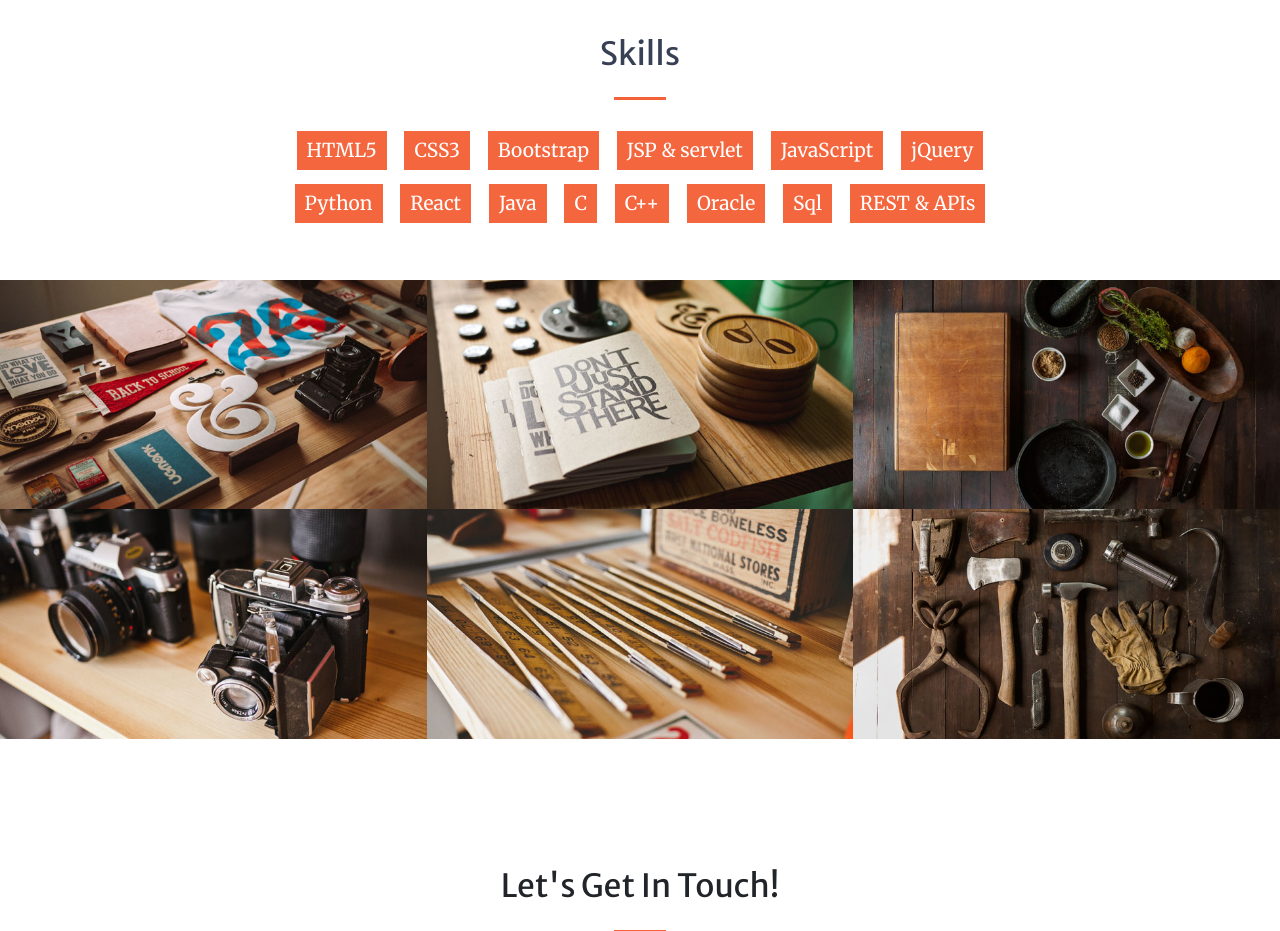
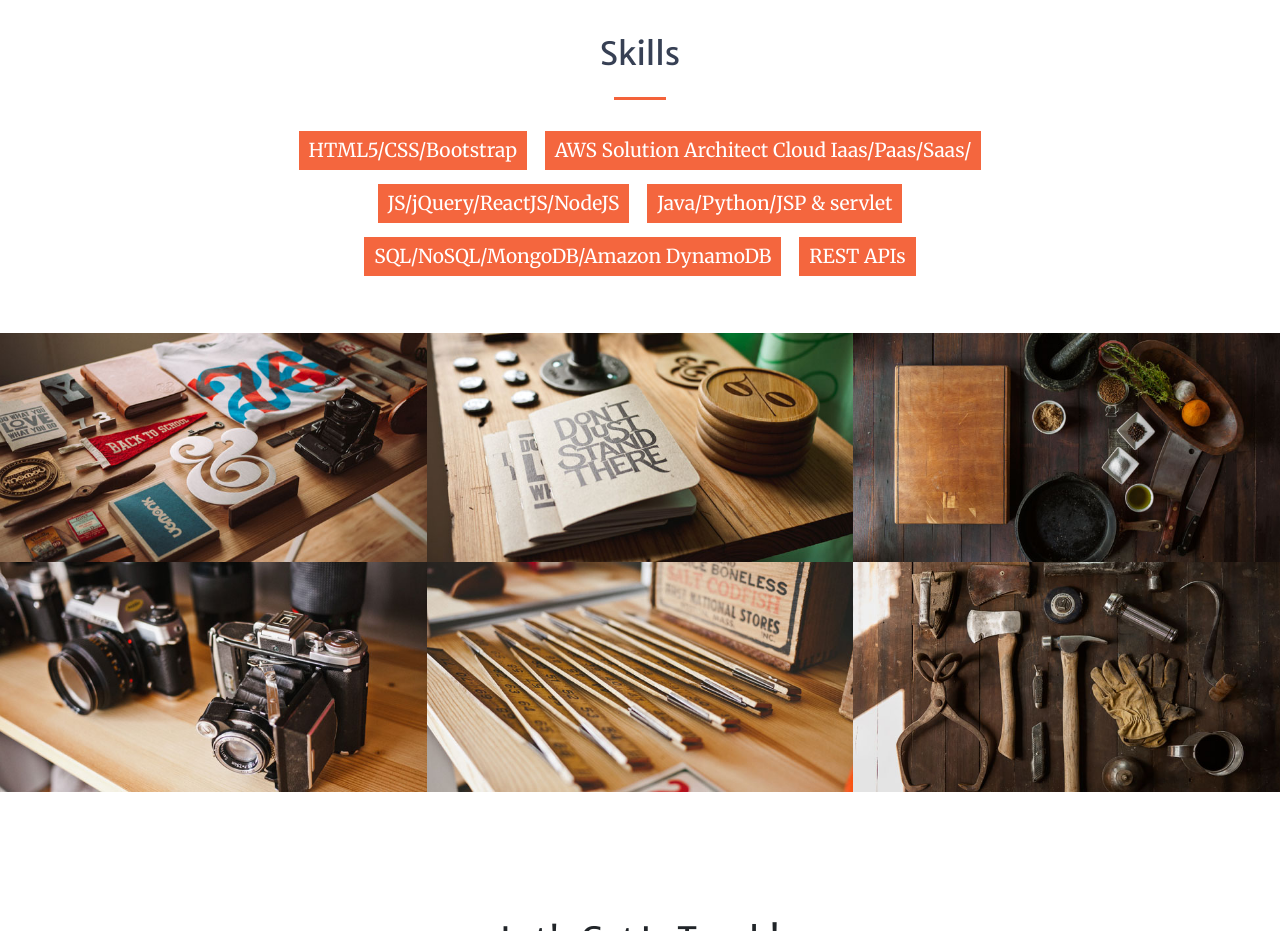
Before and after one commit to gaganpreetsingh-me/full-stack-developer, a plain HTML site: page index.html in a window 1280 px wide. Shown: the part 4880-5811 px from the top of the page. Drawn offline with Linux system fonts and the light colour scheme.

Commit message:
update skills

```diff
--- a/index.html
+++ b/index.html
@@ -297,29 +297,12 @@ and open the template in the editor.
                 <h2 class="text-center mt-0">Skills</h2>
                 <hr class="divider my-4">
                 <ul>
-                    <li>HTML5</li>
-                    <li>CSS3</li>
-                    <li>Bootstrap</li>
-                    <li>JSP & servlet</li>
-                    <li>JavaScript</li>
-                    <li>jQuery</li>
-                    <li>Python</li>
-                    <li>React</li>
-                    <!--<li>Node.js</li>-->
-                    <li>Java</li>
-                    <li>C</li>
-                    <li>C++</li>
-                    <li>Oracle</li>
-                    <li>Sql</li>
-                    <li>REST & APIs</li>
-<!--                    <li>Elixir</li>
-                    <li>Ruby</li>
-                    <li>Go</li>
-                    <li>Node.js</li>
-                    <li>AngularJs</li>
-                    <li>C#</li>
-                    <li>Ruby on Rails</li>-->
-
+                    <li>HTML5/CSS/Bootstrap</li>
+                    <li>AWS Solution Architect Cloud Iaas/Paas/Saas/</li>
+                    <li>JS/jQuery/ReactJS/NodeJS</li>
+                    <li>Java/Python/JSP & servlet</li>
+                    <li>SQL/NoSQL/MongoDB/Amazon DynamoDB</li>
+                    <li>REST APIs</li>
                 </ul>
           </div>
         </section>
```
